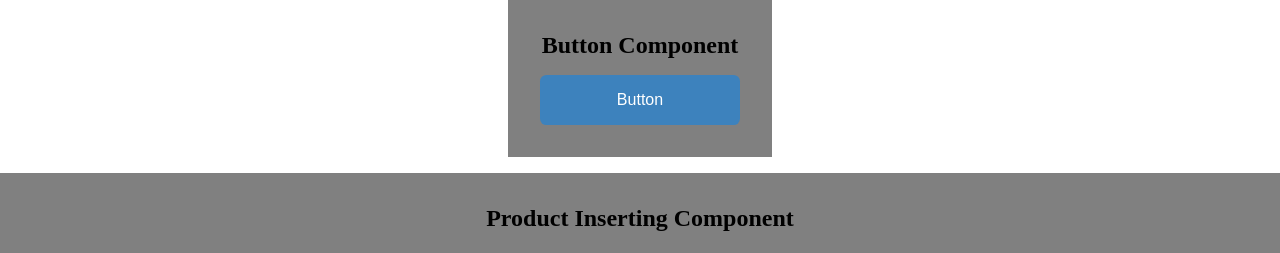
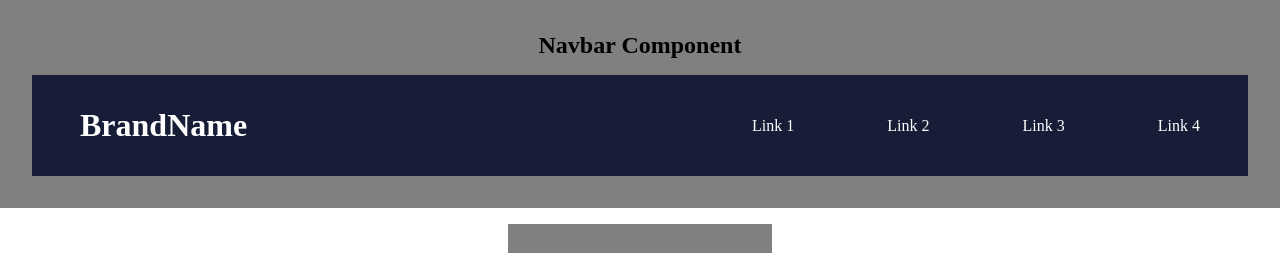
Before and after one commit to MartinusAaD/assignment_4, a plain HTML site: page src/index.html in a window 1280 px wide. Shown: the top 253 px of the page. Drawn offline with Linux system fonts and the light colour scheme.

Commit message:
Navbar Component

```diff
--- /dev/null
+++ b/src/css/navbar.css
@@ -0,0 +1,41 @@
+header {
+  width: 100%;
+}
+
+ul {
+  list-style: none;
+}
+
+.navbar {
+  width: 100%;
+  display: flex;
+  justify-content: center;
+  align-items: center;
+  background-color: var(--color-primary);
+  color: white;
+  padding: var(--spacing-large) var(--spacing-xl);
+}
+
+.navbar__header-link {
+  font-size: 2rem;
+}
+
+.navbar a {
+  color: white;
+  text-decoration: none;
+}
+
+.navbar__link {
+  flex-basis: 60%;
+}
+
+.navbar__list-links {
+  display: flex;
+  flex-basis: 40%;
+  justify-content: space-between;
+  align-items: center;
+}
+
+.list-element__link:hover {
+  border-bottom: 2px solid white;
+}
--- a/src/css/productInsert.css
+++ b/src/css/productInsert.css
@@ -4,7 +4,6 @@
   flex-direction: column;
   width: 85%;
   color: var(--font-color-light);
-  padding-top: var(--spacing-large);
 }
 
 .category__header {
--- a/src/css/style.css
+++ b/src/css/style.css
@@ -1,4 +1,5 @@
-main {
+header {
+  margin-bottom: 1rem;
 }
 
 .component-container {
--- a/src/index.html
+++ b/src/index.html
@@ -7,22 +7,33 @@
     <link rel="stylesheet" href="./css/variables.css" />
     <link rel="stylesheet" href="./css/style.css" />
     <link rel="stylesheet" href="./css/productInsert.css" />
+    <link rel="stylesheet" href="./css/navbar.css" />
     <title>Assignment_4</title>
   </head>
   <body>
+    <header>
+      <!-- Component 3 -->
+      <section class="component__navbar component-container">
+        <h1>Navbar Component</h1>
+      </section>
+    </header>
     <main>
       <!-- Component 1 -->
       <section class="component__button component-container">
         <h1>Button Component</h1>
-
-        <script src="./js/button.js"></script>
       </section>
       <!-- Component 2 -->
       <section class="component__productInsert component-container">
         <h1>Product Inserting Component</h1>
-
-        <script src="./js/productInsert.js"></script>
       </section>
     </main>
+    <!-- Component 1  -->
+    <script src="./js/button.js"></script>
+    <!-- Component 2 -->
+    <script src="./js/productInsert.js"></script>
+    <!-- Component 3 -->
+    <script src="./js/navbar.js"></script>
+    <!-- Component 4 -->
+    <script src="./js/footer.js"></script>
   </body>
 </html>
--- a/src/js/button.js
+++ b/src/js/button.js
@@ -20,8 +20,8 @@ button.addEventListener("mousedown", () => {
 
 // Mouse Up
 button.addEventListener("mouseup", () => {
-  button.style.backgroundColor = "#3d82bd";
-  button.style.color = "white";
+  button.style.backgroundColor = "yellow";
+  button.style.color = "black";
 });
 
 // Mouse Enter
--- a/src/js/navbar.js
+++ b/src/js/navbar.js
@@ -0,0 +1,54 @@
+const listElementsArray = [
+  {
+    title: "Link 1",
+    href: "#",
+  },
+  {
+    title: "Link 2",
+    href: "#",
+  },
+
+  {
+    title: "Link 3",
+    href: "#",
+  },
+  {
+    title: "Link 4",
+    href: "#",
+  },
+];
+
+const header = document.querySelector(".component__navbar");
+
+const navbar = document.createElement("nav");
+const link = document.createElement("a");
+const h1 = document.createElement("h1");
+const list = document.createElement("ul");
+
+navbar.classList.add("navbar");
+link.classList.add("navbar__link");
+h1.classList.add("navbar__header-link");
+list.classList.add("navbar__list-links");
+
+header.append(navbar);
+navbar.append(link, list);
+link.append(h1);
+
+link.href = "#";
+h1.textContent = "BrandName";
+
+const links = 4;
+
+// Adding links
+for (let i = 0; i < links; i++) {
+  const listElement = document.createElement("li");
+  const link = document.createElement("a");
+  list.append(listElement);
+  listElement.append(link);
+  link.textContent = listElementsArray[i].title;
+  link.href = listElementsArray[i].href;
+
+  // Apply Classes
+  listElement.classList.add("navbar__list-element");
+  link.classList.add("list-element__link");
+}
```
Also changed, not shown: src/css/footer.css (added), src/js/footer.js (added).
